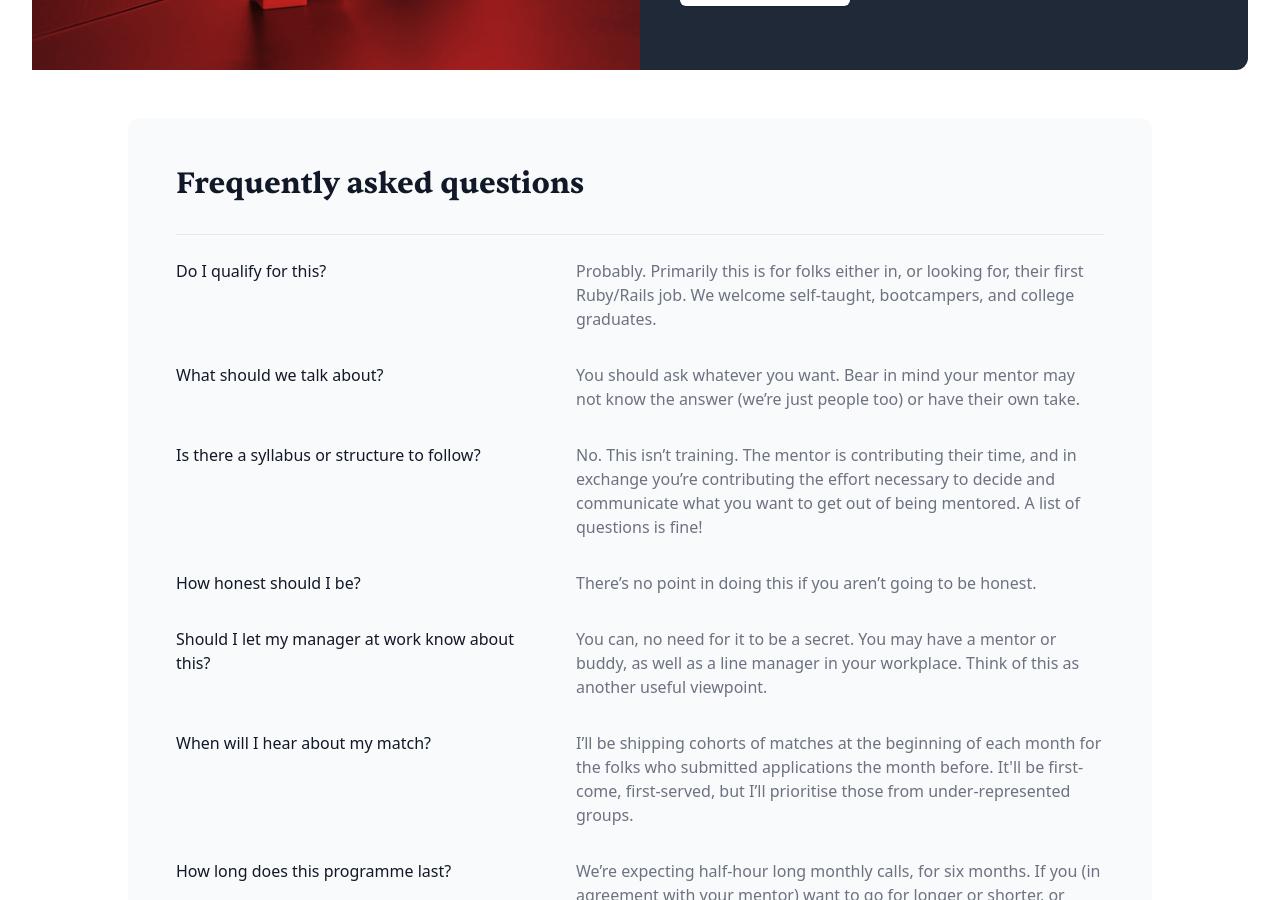
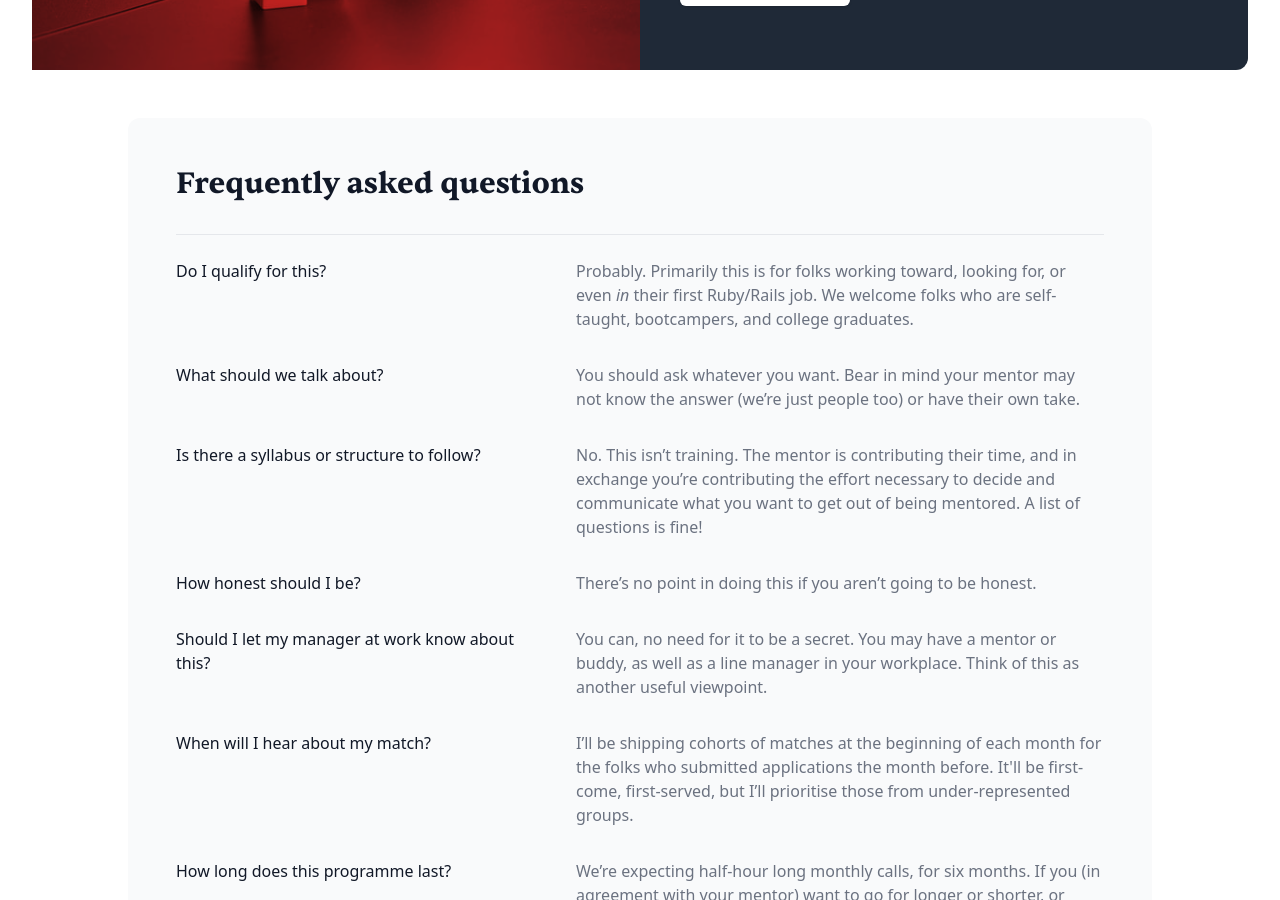
Before and after one commit to andycroll/firstrubyfriend.org, a Jekyll site: the page built from early-career-devs.html, in a window 1280 px wide and 900 px high, scrolled down 956 px. Built offline with Jekyll 4.4.1, drawn with Linux system fonts in a browser that asks for light colours.

Commit message:
More welcoming language

```diff
--- a/early-career-devs.html
+++ b/early-career-devs.html
@@ -54,7 +54,7 @@ image: "/images/twitter-card.png"
 							{%
 								include faq.html
 									q="Do I qualify for this?"
-									a="Probably. Primarily this is for folks either in, or looking for, their first Ruby/Rails job. We welcome self-taught, bootcampers, and college graduates."
+									a="Probably. Primarily this is for folks working toward, looking for, or even <i>in</i> their first Ruby/Rails job. We welcome folks who are self-taught, bootcampers, and college graduates."
 							%}
 							{%
 								include faq.html
```
